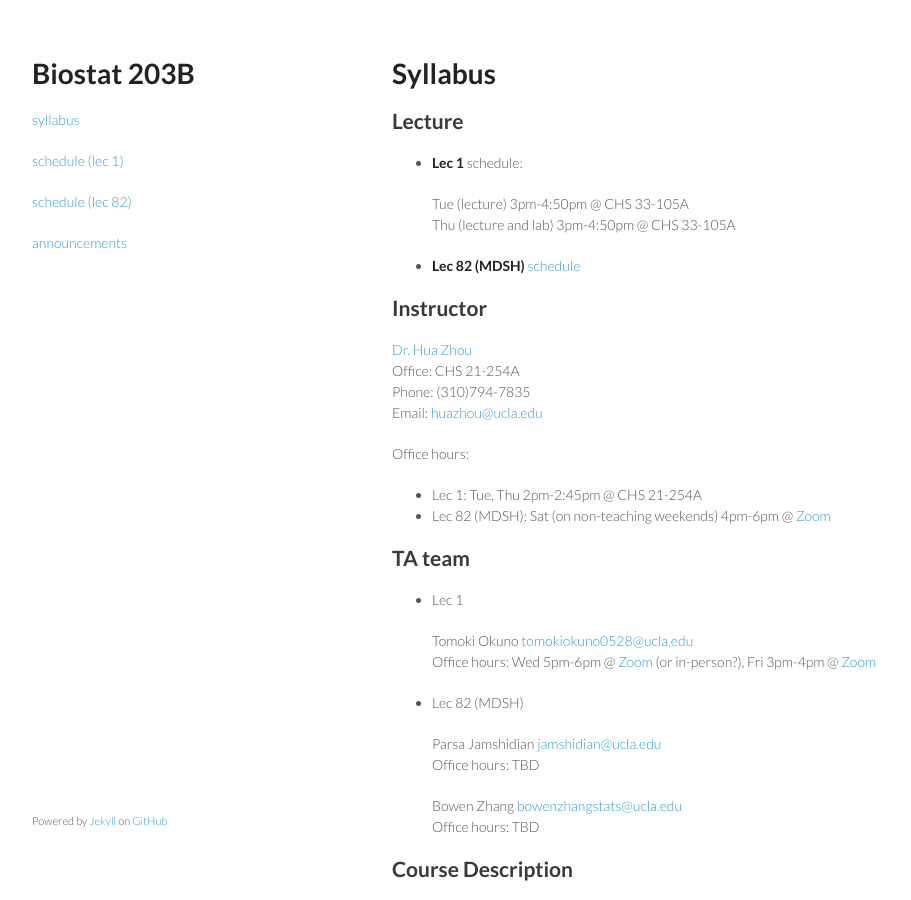
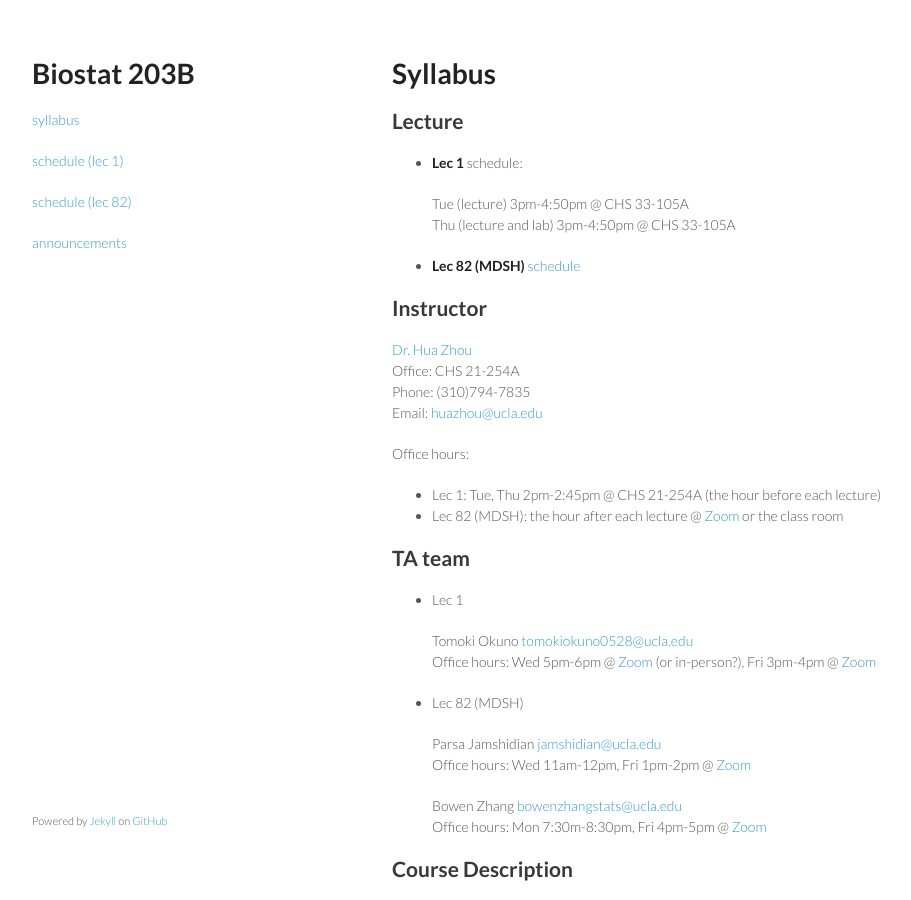
Before and after one commit to ucla-biostat-203b/2025winter, a Jekyll site: the page built from syllabus/syllabus.md, in a window 1280 px wide and 900 px high. Shown: the whole window, without its empty margins (178-1089 px from the left). Built offline with Jekyll 4.4.1, drawn with Linux system fonts in a browser that asks for light colours.

Commit message:
add TA OH

```diff
--- a/syllabus/syllabus.md
+++ b/syllabus/syllabus.md
@@ -22,8 +22,8 @@ Phone: (310)794-7835\
 Email: <huazhou@ucla.edu>
 
 Office hours:
-- Lec 1: Tue, Thu 2pm-2:45pm @ CHS 21-254A
-- Lec 82 (MDSH): Sat (on non-teaching weekends) 4pm-6pm @ [Zoom](https://ucla.zoom.us/j/92818013711)
+- Lec 1: Tue, Thu 2pm-2:45pm @ CHS 21-254A (the hour before each lecture)
+- Lec 82 (MDSH): the hour after each lecture @ [Zoom](https://ucla.zoom.us/j/92818013711) or the class room
 
 ## TA team
 
@@ -35,10 +35,10 @@ Office hours:
 - Lec 82 (MDSH)
 
     Parsa Jamshidian <jamshidian@ucla.edu>
-    Office hours: TBD
+    Office hours: Wed 11am-12pm, Fri 1pm-2pm @ [Zoom](https://ucla.zoom.us/j/92818013711)
 
     Bowen Zhang <bowenzhangstats@ucla.edu>
-    Office hours: TBD
+    Office hours: Mon 7:30m-8:30pm, Fri 4pm-5pm @ [Zoom](https://ucla.zoom.us/j/92818013711)
 
 ## Course Description
 
```
Also changed, not shown: _posts/2025-01-11-lec82.md (+1 -1 lines).
